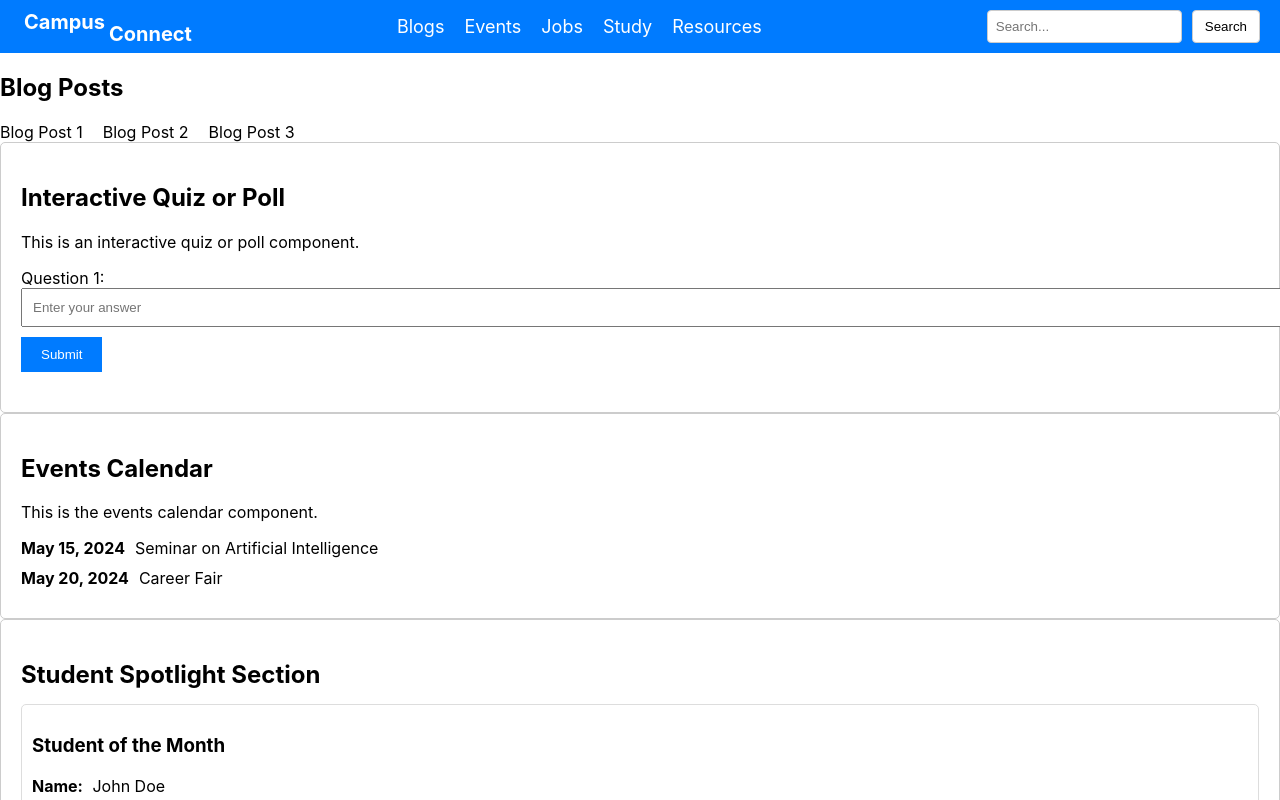
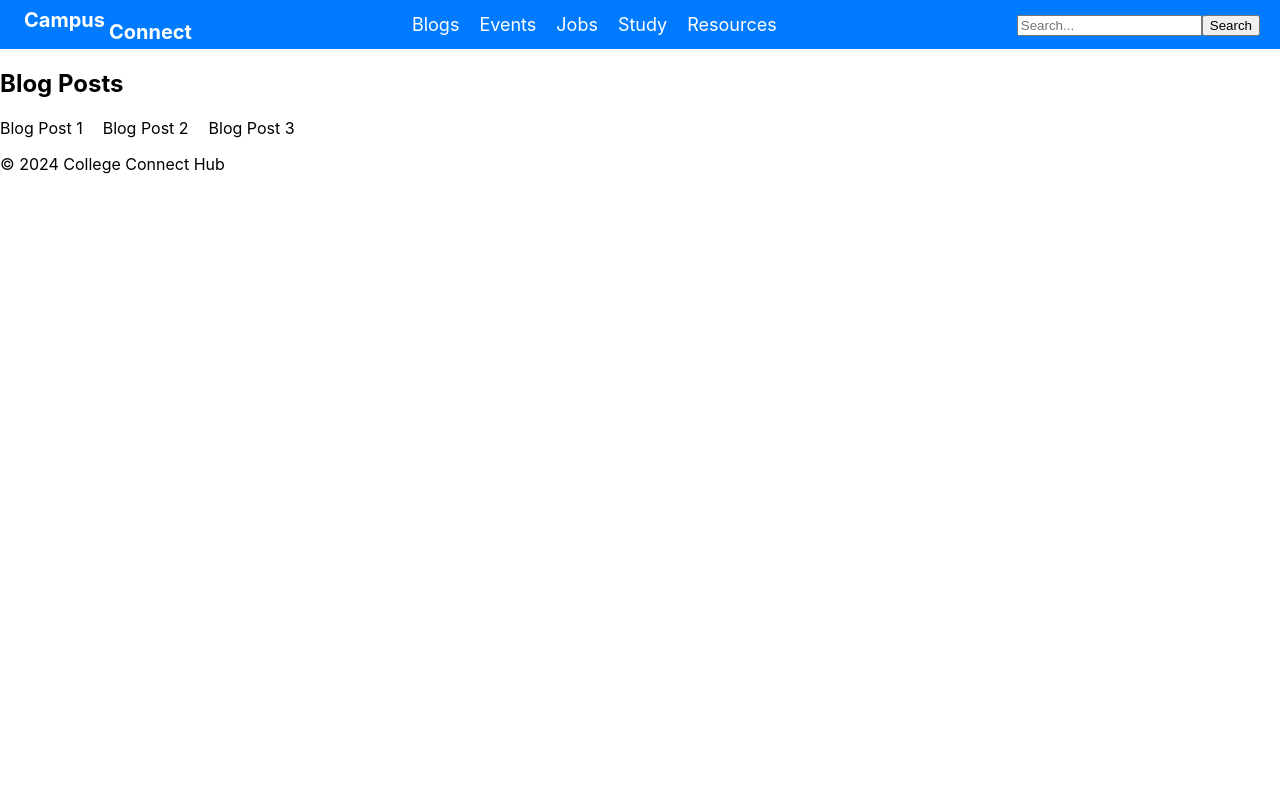
Before and after one commit to elijahbigk77/campus-connect, a React (Create React App) app: page / in a window 1280 px wide. Shown: the top 800 px of the page. Built offline with nearby package versions, Linux system fonts and the light colour scheme.

Commit message:
Added Nav Bar features

```diff
--- a/src/App.js
+++ b/src/App.js
@@ -1,4 +1,5 @@
-import React from 'react';
+// App.js remains unchanged
+import React, { useState, useEffect } from 'react';
 import BlogPostListComponent from './components/BlogPostListComponent';
 import NavigationBar from './components/NavigationBar';
 import Footer from './components/Footer';
@@ -14,21 +15,38 @@ import MultimediaComponent from './components/MultimediaComponent';
 import SocialIntegrationComponent from './components/SocialIntegrationComponent';
 
 const App = () => {
+  // State to track current page/component to render
+  const [currentPage, setCurrentPage] = useState('');
+
+  // Use useEffect to update currentPage based on URL pathname
+  useEffect(() => {
+    const pathname = window.location.pathname;
+    setCurrentPage(pathname);
+  }, []);
+
+  // Function to render the appropriate component based on currentPage
+  const renderComponent = () => {
+    switch (currentPage) {
+      case '/': return <BlogPostListComponent />;
+      case '/quiz': return <QuizPollComponent />;
+      case '/events': return <EventsCalendarComponent />;
+      case '/students': return <StudentSpotlightComponent />;
+      case '/resources': return <ResourcesDirectoryComponent />;
+      case '/study': return <StudyTipsComponent />;
+      case '/guestbloggers': return <GuestBloggersComponent />;
+      case '/map': return <InteractiveMapComponent />;
+      case '/jobs': return <JobInternshipComponent />;
+      case '/multimedia': return <MultimediaComponent />;
+      case '/social': return <SocialIntegrationComponent />;
+      default: return null;
+    }
+  };
+
   return (
     <div>
       <NavigationBar />
       <main>
-        <BlogPostListComponent />
-        <QuizPollComponent />
-        <EventsCalendarComponent />
-        <StudentSpotlightComponent />
-        <ResourcesDirectoryComponent />
-        <StudyTipsComponent />
-        <GuestBloggersComponent />
-        <InteractiveMapComponent />
-        <JobInternshipComponent />
-        <MultimediaComponent />
-        <SocialIntegrationComponent />
+        {renderComponent()} {/* Render the appropriate component */}
       </main>
       <Footer />
     </div>
--- a/src/components/NavigationBar.css
+++ b/src/components/NavigationBar.css
@@ -37,6 +37,7 @@ ul {
 
 li {
   margin-right: 20px;
+  position: relative;
 }
 
 a {
@@ -49,26 +50,36 @@ a:hover {
   text-decoration: underline;
 }
 
-.search-bar {
-  display: flex;
-  align-items: center;
+.dropdown{
+  text-decoration: none;
+  color: #fff;
+  font-size: 18px;
 }
 
-.search-bar input {
-  padding: 8px;
-  border: 1px solid #ccc;
-  border-radius: 4px;
-  margin-right: 10px;
+.dropdown:hover {
+  text-decoration: underline;
+  cursor:pointer;
 }
 
-.search-bar button {
-  padding: 8px 12px;
-  background-color: #fff;
-  border: 1px solid #ccc;
-  border-radius: 4px;
-  cursor: pointer;
+.dropdown-menu {
+  display: none;
+  position: absolute;
+  top: 100%;
+  left: 0;
+  background-color: #007bff;
+  min-width: 160px;
+  box-shadow: 0 2px 4px rgba(0, 0, 0, 0.1);
+  z-index: 1;
 }
 
-.search-bar button:hover {
-  background-color: #f0f0f0;
+.dropdown:hover .dropdown-menu {
+  display: block;
 }
+
+.dropdown-menu li {
+  padding: 10px;
+}
+
+.dropdown-menu li:hover {
+  background-color: #ddd;
+}
--- a/src/components/NavigationBar.js
+++ b/src/components/NavigationBar.js
@@ -1,17 +1,46 @@
 // NavigationBar.js
-import React from 'react';
+import React, { useState } from 'react';
 import './NavigationBar.css';
 
 const NavigationBar = () => {
+  // State to track dropdown visibility
+  const [showDropdownStudy, setShowDropdownStudy] = useState(false);
+  const [showDropdownResources, setShowDropdownResources] = useState(false);
+
+  // Function to toggle dropdown visibility
+  const toggleDropdownStudy = () => {
+    setShowDropdownStudy(!showDropdownStudy);
+  };
+
+  const toggleDropdownResources = () => {
+    setShowDropdownResources(!showDropdownResources);
+  };
+
   return (
     <nav>
       <div className="logo"><span className="superscript">Campus</span><span className="subscript">Connect</span></div>
       <ul>
         <li><a href="/">Blogs</a></li>
-        <li><a href="/blog">Events</a></li>
-        <li><a href="/events">Jobs</a></li>
-        <li><a href="/events">Study</a></li>
-        <li><a href="/events">Resources</a></li>
+        <li><a href="/events">Events</a></li>
+        <li><a href="/jobs">Jobs</a></li>
+        <li className="dropdown" onClick={toggleDropdownStudy}>
+          Study
+          {showDropdownStudy && (
+            <ul className="dropdown-menu">
+              <li><a href="/study">Study Tips</a></li>
+              <li><a href="/quiz">Quiz</a></li>
+            </ul>
+          )}
+        </li>
+        <li className="dropdown" onClick={toggleDropdownResources}>
+          Resources
+          {showDropdownResources && (
+            <ul className="dropdown-menu">
+              <li><a href="/map">Map</a></li>
+              <li><a href="/resources">Campus Resources</a></li>
+            </ul>
+          )}
+        </li>
       </ul>
       <div className="search-bar">
         <input type="text" placeholder="Search..." />
```
